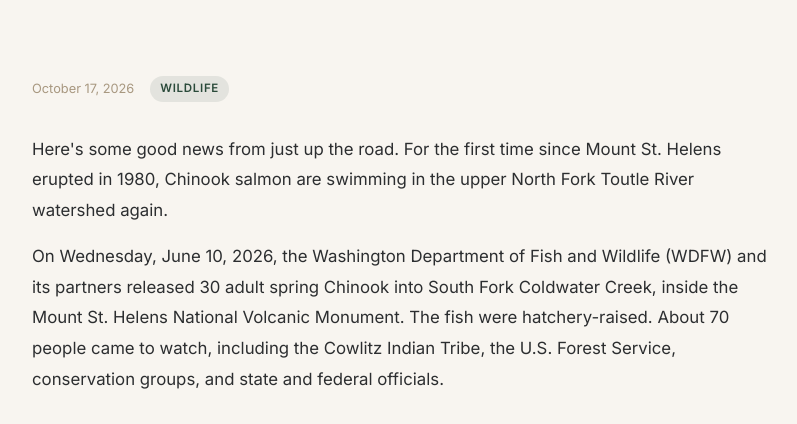
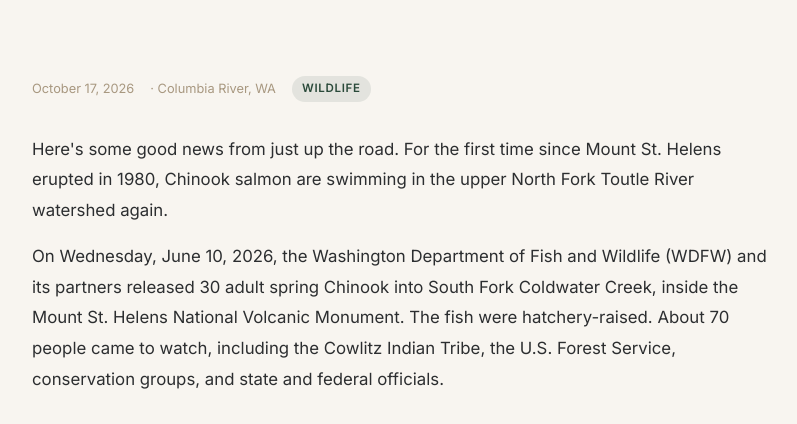
Before and after one commit to JohnPJustice/red-truck-adventures, a Jekyll site: the page built from _stories/chinook-salmon-return-to-mount-st-helens.md, in a window 1280 px wide and 900 px high, cut to the strip 476-900 px from the top of the window. Shown: the whole strip, without its empty margins (240-1037 px from the left). Built offline with Jekyll 4.4.1, drawn with Linux system fonts in a browser that asks for light colours; some web fonts are replaced.

Commit message:
feat: updates

```diff
--- a/_stories/chinook-salmon-return-to-mount-st-helens.md
+++ b/_stories/chinook-salmon-return-to-mount-st-helens.md
@@ -1,6 +1,7 @@
 ---
 title: "Welcome Home: Chinook Salmon Return to Mount St. Helens for the First Time Since 1980"
 date: 2026-10-17 09:00:00 -0700
+location: "Columbia River, WA"
 topic: wildlife
 tags: [mount-st-helens, toutle-river, chinook-salmon, cowlitz-indian-tribe, wdfw, salmon-recovery, cowlitz-county, columbia-river]
 excerpt: "Forty-six years after the eruption, Chinook salmon are back in the creeks below Mount St. Helens, carried there by hand."
```
